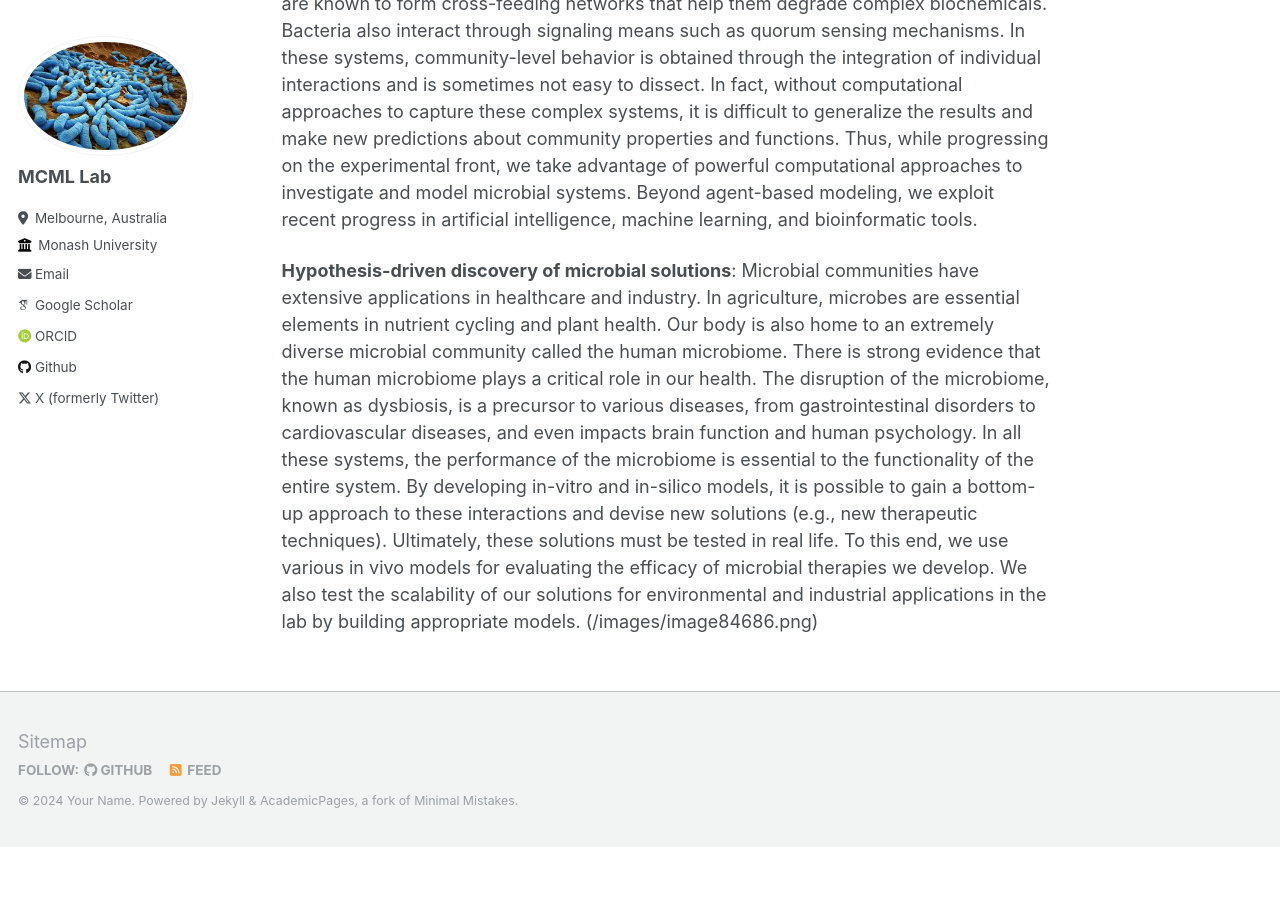
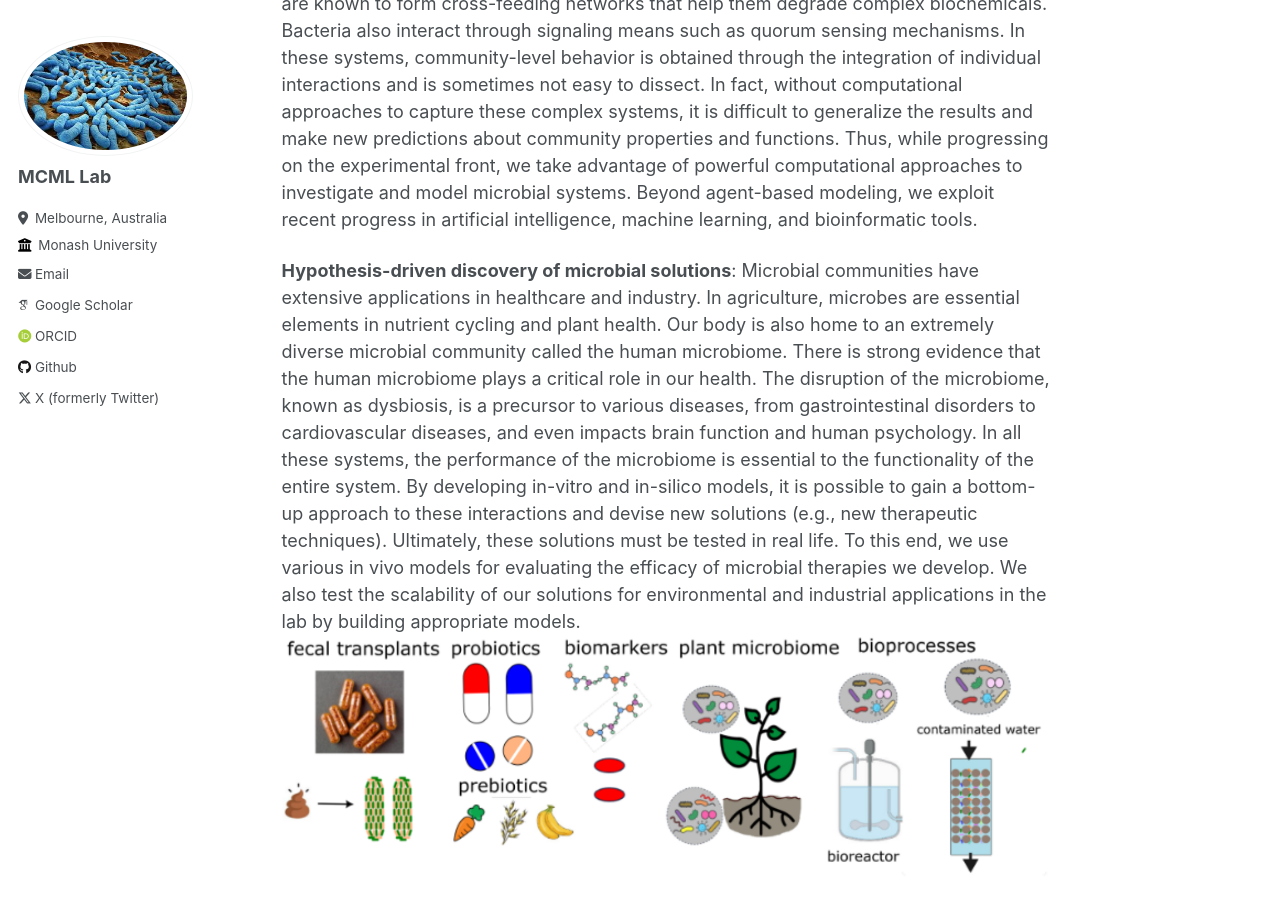
Before and after one commit to AminValiei/valieilab, a Jekyll site: the page built from _pages/about.md, in a window 1280 px wide and 900 px high, scrolled down 1082 px. Built offline with Jekyll 4.4.1, drawn with Linux system fonts in a browser that asks for light colours; some web fonts are replaced; before the commit the page ends 1929 px from its top, so only the background shows below that.

Commit message:
Update about.md

```diff
--- a/_pages/about.md
+++ b/_pages/about.md
@@ -14,7 +14,7 @@ The study of the microbial world, once shrouded in mystery, has been undergoing
 **Computational modeling**: In addition to experimental investigations, computational tools are crucial for comprehending microbial systems. An exceptional approach for deriving the emergent properties of complex systems (e.g., spatiotemporal community structures) from deterministic or stochastic rules governing agents (e.g., each bacteria) is agent-based modeling. Agent-based modeling is suitable for modeling microbial communities, as microbes have shown a variety of social behaviors. For example, in metabolism, microbes are known to form cross-feeding networks that help them degrade complex biochemicals. Bacteria also interact through signaling means such as quorum sensing mechanisms. In these systems, community-level behavior is obtained through the integration of individual interactions and is sometimes not easy to dissect. In fact, without computational approaches to capture these complex systems, it is difficult to generalize the results and make new predictions about community properties and functions. Thus, while progressing on the experimental front, we take advantage of powerful computational approaches to investigate and model microbial systems. Beyond agent-based modeling, we exploit recent progress in artificial intelligence, machine learning, and bioinformatic tools.
 
 **Hypothesis-driven discovery of microbial solutions**: Microbial communities have extensive applications in healthcare and industry. In agriculture, microbes are essential elements in nutrient cycling and plant health. Our body is also home to an extremely diverse microbial community called the human microbiome. There is strong evidence that the human microbiome plays a critical role in our health. The disruption of the microbiome, known as dysbiosis, is a precursor to various diseases, from gastrointestinal disorders to cardiovascular diseases, and even impacts brain function and human psychology. In all these systems, the performance of the microbiome is essential to the functionality of the entire system. By developing in-vitro and in-silico models, it is possible to gain a bottom-up approach to these interactions and devise new solutions (e.g., new therapeutic techniques). Ultimately, these solutions must be tested in real life. To this end, we use various in vivo models for evaluating the efficacy of microbial therapies we develop. We also test the scalability of our solutions for environmental and industrial applications in the lab by building appropriate models.
-(/images/image84686.png)
+![various application of microbiome modeling in healthcate and industry](/images/image84686.png)
 
 
 
```
